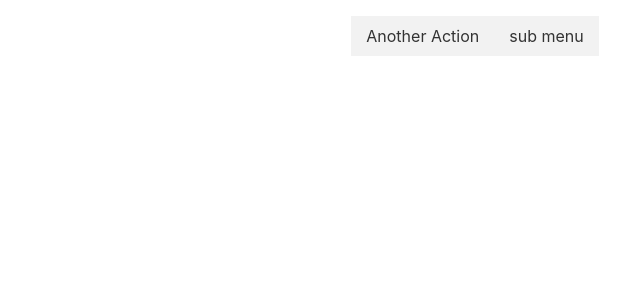
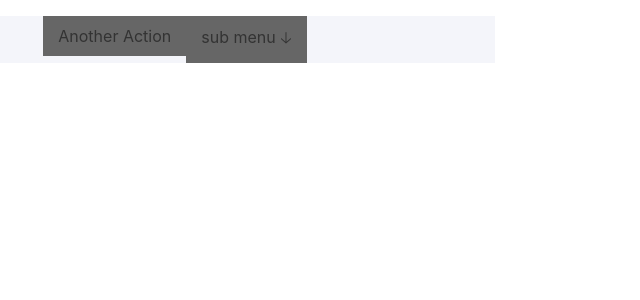
Before and after one commit to PDeRivas/integrador_flask, a React (Create React App) app: page / in a window 1280 px wide. Shown: the top 300 px of the page, without its empty margins (185-825 px from the left). Built offline with nearby package versions, Linux system fonts and the light colour scheme.

Commit message:
Completar aspecto visual de menu

```diff
--- a/src/App.js
+++ b/src/App.js
@@ -1,6 +1,6 @@
 import './App.css';
 import React from 'react';
-import MenuBar from './components/menu';
+import MenuBar from './components/MenuBar';
 
 function App() {
   const configMenu = {
@@ -22,6 +22,8 @@ function App() {
       { name: 'sub menu', isFolder: true, id: 5, idPadre: 2 },
       { name: 'Another action', isFolder: false, id: 55, idPadre: 5 },
       { name: 'something else here', isFolder: true, id: 56, idPadre: 5 },
+      { name: 'something else here', isFolder: true, id: 57, idPadre: 56 },
+      { name: 'something else here', isFolder: false, id: 58, idPadre: 57 },
     ],
   } // end
 
--- a/src/components/menu.js
+++ b/src/components/MenuBar.js
@@ -1,7 +1,7 @@
 import { Component, React } from "react";
 import PropTypes from 'prop-types'
-import MenuItem from '../layouts/menu_item'
-import './menu.css';
+import MenuItem from './MenuItem'
+import '../styles/MenuBar.css'
 
 class MenuBar extends Component{
     constructor(props){
@@ -16,9 +16,9 @@ class MenuBar extends Component{
         let elementsMenu = this.menuItems.filter((element) => element.idPadre==this.id)
         let elementsSubMenu = this.menuItems.filter((element) => element.idPadre!=this.id)
         return(
-            <ul className="menu">
+            <ul className="menu" style={{backgroundColor: this.configColor.background}}>
                 {elementsMenu.map((menu, index)=> {
-                    return <MenuItem menu={menu} elementsSubMenu={elementsSubMenu} key={index}></MenuItem>
+                    return <MenuItem menu={menu} elementsSubMenu={elementsSubMenu} key={index} activeColor={this.configColor.itemActive} itemColor={this.configColor.itemColor} subitemColor={this.configColor.itemBackground}></MenuItem>
                 })}
             </ul>
         )
--- a/src/layouts/menu_item.js
+++ b/src/components/MenuItem.js
@@ -1,25 +1,29 @@
 import { Component, React } from "react";
 import PropTypes from 'prop-types'
-import MenuSubItem from "./menu_subitem";
-import './menu_item.css'
+import MenuSubItem from "./MenuSubItem";
+import '../styles/MenuItem.css';
 
 class MenuItem extends Component {
     constructor(props) {
         super()
-        this.state = { activo: false }
         this.menu = props.menu
         this.id = this.menu.id
         this.elementsSubMenu = props.elementsSubMenu
+        this.itemColor = props.itemColor
+        this.state = { activo: false, itemColor:props.itemColor}
+        this.subitemColor = props.subitemColor
+        this.itemActive = props.itemActive
     }
 
     handleEnter = () => {
+        this.setState({itemColor:this.itemActive})
         if (this.menu.isFolder) {
-            this.setState({ activo: true })
+            this.setState({ activo: true})
         }
     }
 
     handleLeave = () => {
-        this.setState({ activo: false })
+        this.setState({ activo: false, itemColor:this.itemColor})
     }
 
     render() {
@@ -29,10 +33,10 @@ class MenuItem extends Component {
 
         return (
             <li onMouseEnter={this.handleEnter} onMouseLeave={this.handleLeave} className="botonPrincipal">
-                <a className="titulo">{title}</a>
+                <a className="titulo" style={{backgroundColor: this.state.itemColor}}>{title}{this.menu.isFolder ? " 🡣": ""}</a>
                 <ul className="submenu">
                     {this.state.activo && elementsChildren.map((menu, index) => {
-                        return <MenuSubItem className='subitems' key={index} menu={menu} elementsSubMenu={elementsSubMenu}></MenuSubItem>
+                        return <MenuSubItem className='subitems' key={index} menu={menu} elementsSubMenu={elementsSubMenu} itemColor={this.subitemColor} itemActive={this.itemActive}></MenuSubItem>
                     })}
                 </ul>
             </li>
@@ -42,7 +46,10 @@ class MenuItem extends Component {
 
 MenuItem.propTypes = {
     menu: PropTypes.object,
-    elementsSubMenu: PropTypes.array
+    elementsSubMenu: PropTypes.array,
+    itemColor: PropTypes.string,
+    subitemColor: PropTypes.string,
+    itemActive: PropTypes.string
 }
 
 export default MenuItem
--- a/src/layouts/menu_subitem.js
+++ b/src/components/MenuSubItem.js
@@ -1,25 +1,28 @@
 import { Component, React } from "react";
 import PropTypes from 'prop-types'
-import './menu_subitem.css'
+import '../styles/MenuSubItem.css';
 
 class MenuSubItem extends Component {
     constructor(props) {
         super()
         this.menu = props.menu
         this.hasSubMenu = props.hasSubMenu
-        this.state = { activo: false }
         this.id = this.menu.id
         this.elementsSubMenu = props.elementsSubMenu
+        this.itemColor = props.itemColor
+        this.state = { activo: false, itemColor:this.itemColor }
+        this.itemActive = props.itemActive
     }
 
     handleEnter = () => {
+        this.setState({itemColor:this.itemActive})
         if (this.menu.isFolder) {
             this.setState({ activo: true })
         }
     }
 
     handleLeave = () => {
-        this.setState({ activo: false })
+        this.setState({ activo: false, itemColor:this.itemColor })
     }
 
     render() {
@@ -29,10 +32,10 @@ class MenuSubItem extends Component {
 
         return (
             <li onMouseEnter={this.handleEnter} onMouseLeave={this.handleLeave} className="subboton">
-                <a className="menubar">{title}</a>
-                <ul className="submenu">
+                <a className="menubar" style={{backgroundColor:this.state.itemColor}}>{title} {this.menu.isFolder ? this.state.activo ?  "🡣": "🡢": ""}</a>
+                <ul className={"submenu-derecha"}>
                     {this.state.activo && elementsChildren.map((menu, index) => {
-                        return <MenuSubItem className='subitems' key={index}  menu={menu} elementsSubMenu={elementsSubMenu}></MenuSubItem>
+                        return <MenuSubItem  key={index} menu={menu} elementsSubMenu={elementsSubMenu} isFirstSubMenu={false} itemColor={this.itemColor} itemActive={this.itemActive}></MenuSubItem>
                     })}
                 </ul>
             </li>
@@ -45,7 +48,10 @@ MenuSubItem.propTypes = {
     children: PropTypes.string,
     hasSubMenu: PropTypes.bool,
     estado: PropTypes.bool,
-    elementsSubMenu: PropTypes.array
+    elementsSubMenu: PropTypes.array,
+    isFirstSubMenu: PropTypes.bool,
+    itemColor: PropTypes.string,
+    itemActive: PropTypes.string
 }
 
 export default MenuSubItem
--- a/src/layouts/menu_item.css
+++ /dev/null
@@ -1,26 +0,0 @@
-
-.botonPrincipal {
-  list-style-type: none;
-  margin: 0;
-  padding: 0;
-}
-
-.titulo {
-  text-decoration: none;
-  color: #333; /* Color del texto del título del menú */
-  display: block;
-  padding: 10px 15px;
-  background-color: #f2f2f2; /* Color de fondo del título del menú */
-}
-
-.submenu {
-  list-style-type: none;
-  padding: 0;
-  display: none; /* Ocultar submenú por defecto */
-}
-
-
-/* Mostrar el submenú cuando el elemento está activo (cuando el mouse entra en el elemento) */
-.botonPrincipal:hover .submenu {
-  display: block;
-}
--- a/src/components/menu.css
+++ b/src/styles/MenuBar.css
@@ -3,4 +3,5 @@
     flex-direction: row;
     justify-content: center;
     top:0;
+    width: 50%;
 }
--- /dev/null
+++ b/src/styles/MenuItem.css
@@ -0,0 +1,26 @@
+
+.botonPrincipal {
+  list-style-type: none;
+  margin: 0;
+  padding: 0;
+  position: relative;
+  display: block;
+}
+
+.titulo {
+  cursor:pointer;
+  text-decoration: none;
+  color: #333;
+  display: block;
+  padding: 10px 15px;
+  background-color: #f2f2f2;
+  display: block;
+}
+
+.submenu {
+  padding: 0;
+  display: block;
+  position: absolute;
+  top: 100%;
+  left: 0;
+}
--- a/src/layouts/menu_subitem.css
+++ b/src/styles/MenuSubItem.css
@@ -7,21 +7,22 @@
 }
 
 .menubar {
+    cursor:pointer;
     text-decoration: none;
     color: #333; /* Color del texto del submenú */
     display: block;
     padding: 10px 15px;
     background-color: #f2f2f2; /* Color de fondo del submenú */
+    list-style-type: none;
+    position: relative;
+    background-color: #f2f2f2;
 }
 
-.submenu {
+.submenu-derecha {
     list-style-type: none;
     padding: 0;
-    position:fixed;
+    position: absolute;
+    top: 70%;
+    left: 100%; /* Coloca el submenú a la derecha del elemento padre */
+    background-color: #f2f2f2;
 }
-
-
-/* Mostrar el submenú cuando el elemento está activo (cuando el mouse entra en el elemento) */
-.subboton:hover .submenu {
-    display: block;
-}
```
